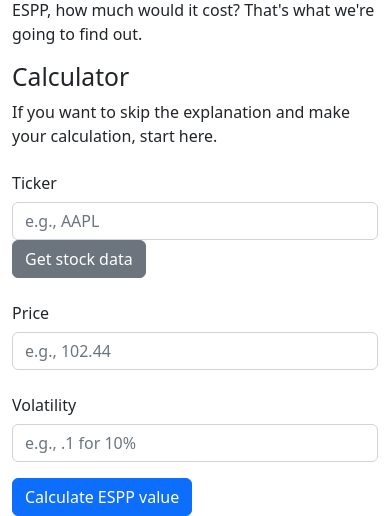
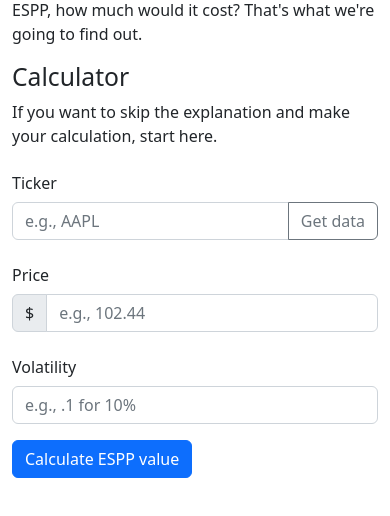
Before and after one commit to edelgm6/espp-payoff, a Django app: page / in a window 390 px wide. Shown: the part 251-767 px from the top of the page. Run offline with Django 3.2, Linux system fonts and the light colour scheme; a map, chart or similar area stays blank.

Commit message:
Tweaked initial stock input form

```diff
--- a/templates/espp-form.html
+++ b/templates/espp-form.html
@@ -1,27 +1,30 @@
 <form>
   <div class="row mb-3">
     <label for="ticker" class="col-sm-2 col-form-label">Ticker</label>
-    <div class="col-sm-5">
+    <div class="col-sm-6">
+      <div class="input-group">
       <input type="text" class="form-control" id="ticker" placeholder="e.g., AAPL">
-    </div>
-    <div class="col-sm-5">
-      <button class="btn btn-secondary" onclick="getStockData(event)">Get stock data</button>
+      <button class="btn btn-outline-secondary" type="button" onclick="getStockData(event)">Get data</button>
+      </div>
     </div>
   </div>
   <div class="row mb-3">
     <label for="price" class="col-sm-2 col-form-label">Price</label>
-    <div class="col-sm-5">
+    <div class="col-sm-6">
+      <div class="input-group">
+      <span class="input-group-text">$</span>
       <input type="number" step=".01" min="0" class="form-control" id="price" placeholder="e.g., 102.44">
+      </div>
     </div>
   </div>
   <div class="row mb-3">
     <label for="volatility" class="col-sm-2 col-form-label">Volatility</label>
-    <div class="col-sm-5">
+    <div class="col-sm-6">
       <input type="number" step=".01" min="0" class="form-control" id="volatility" placeholder="e.g., .1 for 10%">
     </div>
   </div>
   <div class="form-group row">
-    <div class="col-sm-10">
+    <div class="col-sm-6">
       <button class="btn btn-primary" onclick="getPayoffData(event)">Calculate ESPP value</button>
     </div>
   </div>
```
